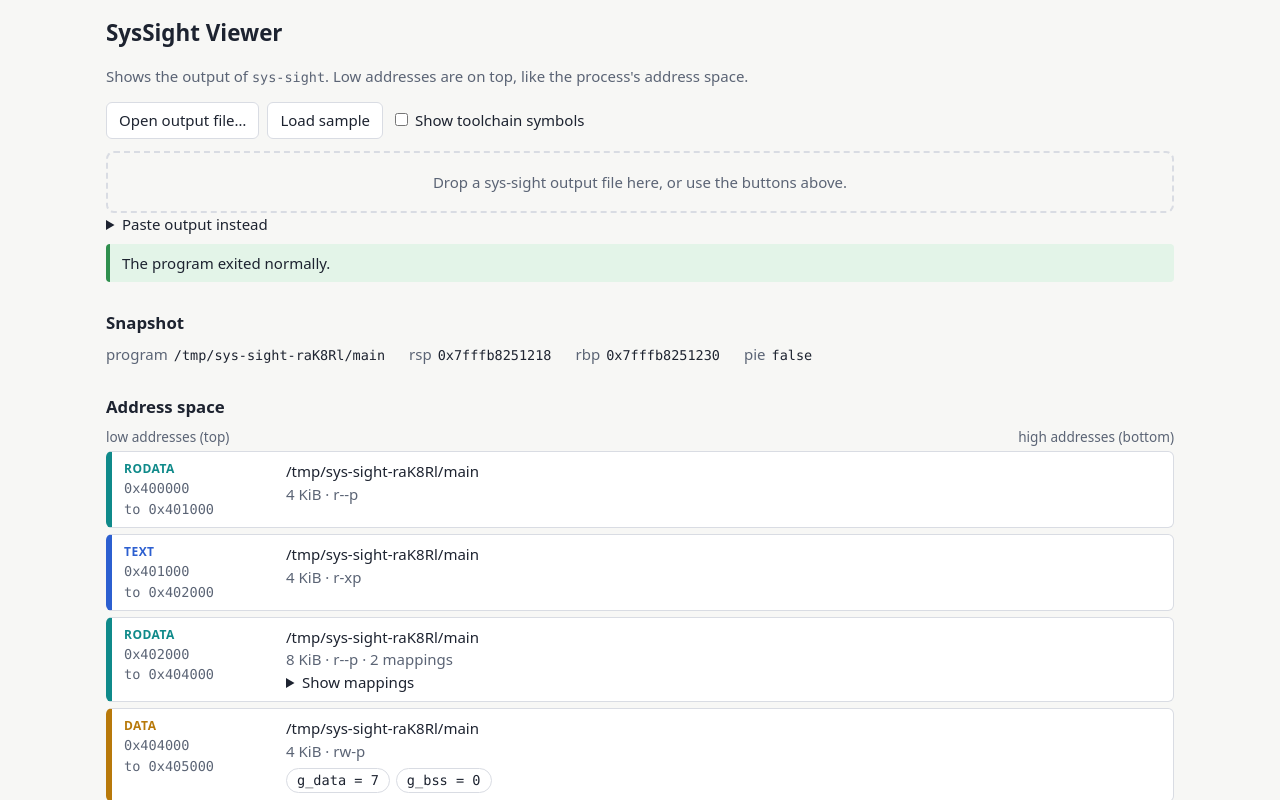
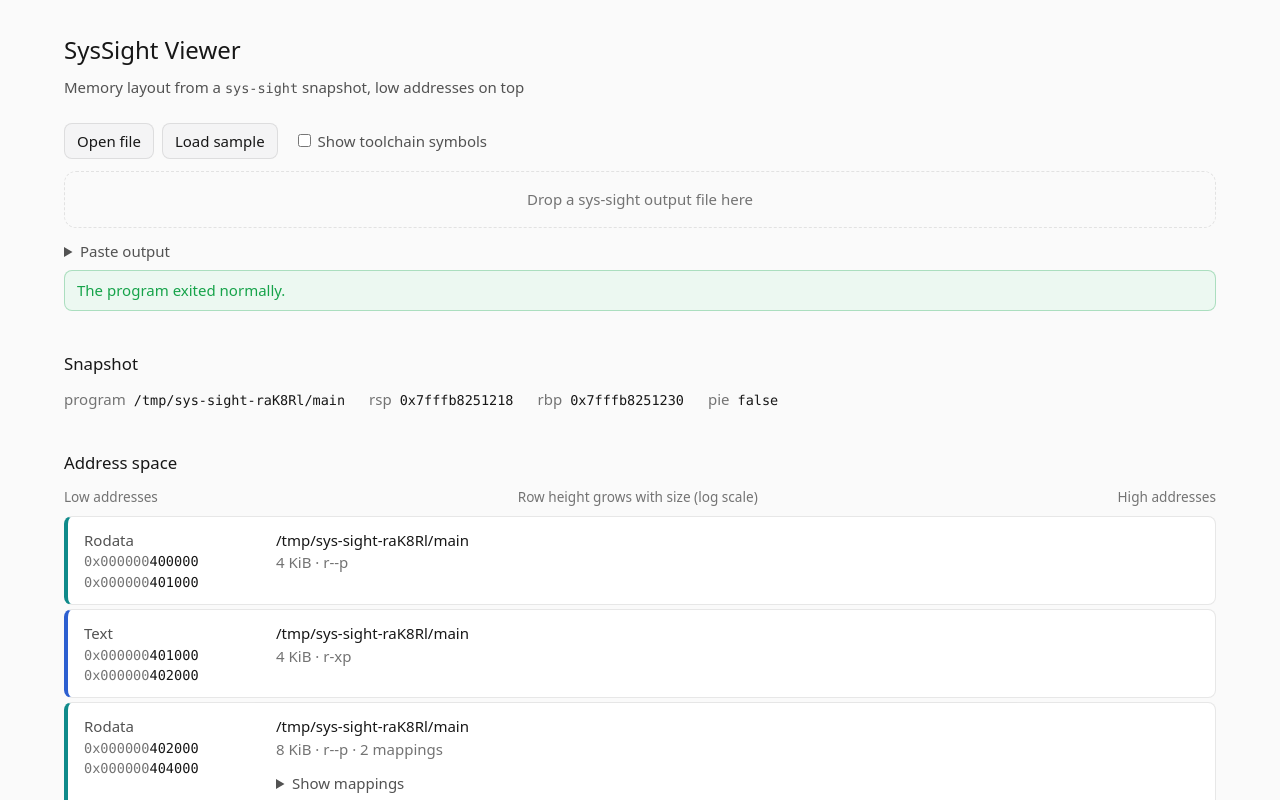
Before and after one commit to dcheon/sys-sight, a plain HTML site: page viewer/index.html in a window 1280 px wide. Both pictures are taken after a click on the button "Load sample". Shown: the top 800 px of the page. Drawn offline with Linux system fonts and the light colour scheme.

Commit message:
Update viewer and ignore coverage output in Docker context
Co-Authored-By: Claude Sonnet 5.5 <noreply@anthropic.com>

```diff
--- a/viewer/app.js
+++ b/viewer/app.js
@@ -16,6 +16,16 @@
     for (const child of children) if (child) parent.appendChild(child);
     return parent;
   }
+
+  // Constant high bytes dimmed so the digits that change read first.
+  function hexEl(value) {
+    const s = value.toString(16).padStart(12, '0');
+    const zeros = /^0*/.exec(s)[0].length;
+    return add(el('span'), el('span', 'dim', '0x' + s.slice(0, zeros)), document.createTextNode(s.slice(zeros)));
+  }
+
+  // Height grows with log2(size): 4 KiB is 64px, 1 MiB 160px, capped at 240px. Linear is useless over a 47-bit span.
+  const rowHeight = (bytes) => Math.min(240, Math.max(64, 64 + 12 * (Math.log2(Number(bytes)) - 12)));
 
   function banner(kind, text) { return el('div', 'banner ' + kind, text); }
 
@@ -59,9 +69,10 @@
   function regionRow(row) {
     const node = el('div', 'row');
     node.dataset.kind = row.kind;
+    node.style.minHeight = rowHeight(row.end - row.start) + 'px';
     const left = el('div');
-    add(left, el('div', 'kind', row.kind), el('div', 'addr', M.hex(row.start)),
-        el('div', 'addr', 'to ' + M.hex(row.end)));
+    add(left, el('div', 'kind', row.kind), add(el('div', 'addr'), hexEl(row.start)),
+        add(el('div', 'addr'), hexEl(row.end)));
 
     const body = el('div');
     const name = row.name || (row.kind === 'mmap' ? 'anonymous mapping' : row.kind);
@@ -91,7 +102,7 @@
     if (row.frames.length) {
       const frames = el('div', 'frames');
       row.frames.forEach((frame, index) => {
-        const label = (index === 0 ? 'innermost · ' : '') + (frame.function || 'unknown function');
+        const label = (index === 0 ? 'Innermost · ' : '') + (frame.function || 'unknown function');
         const box = el('div', 'frame');
         add(box, el('strong', null, label),
             el('div', 'mono muted', M.hex(frame.startBig) + ' – ' + M.hex(frame.endBig) + ' · ' +
@@ -109,7 +120,7 @@
     model.rows.forEach((row, index) => {
       const previous = model.rows[index - 1];
       if (previous && row.start > previous.end) {
-        map.appendChild(el('div', 'gap', '⋮ unmapped gap of ' + M.sizeText(row.start - previous.end)));
+        map.appendChild(el('div', 'gap', 'Unmapped, ' + M.sizeText(row.start - previous.end)));
       }
       map.appendChild(regionRow(row));
     });
@@ -146,8 +157,9 @@
 
     add(result, el('h2', null, 'Snapshot'), summary(model));
     add(result, el('h2', null, 'Address space'),
-        add(el('div', 'axis'), el('span', null, 'low addresses (top)'),
-            el('span', null, 'high addresses (bottom)')),
+        add(el('div', 'axis'), el('span', null, 'Low addresses'),
+            el('span', null, 'Row height grows with size (log scale)'),
+            el('span', null, 'High addresses')),
         renderMap(model));
 
     add(result, el('h2', null, 'Variables'));
--- a/viewer/index.html
+++ b/viewer/index.html
@@ -6,50 +6,57 @@
 <title>SysSight Viewer</title>
 <style>
 :root {
-  --bg: #f7f7f5; --panel: #ffffff; --fg: #1d2330; --muted: #5b6475; --line: #d9dce3;
-  --accent: #2456c9; --warn-bg: #fff4d6; --warn-line: #d9a400; --err-bg: #fde4e4; --err-line: #c62f2f;
-  --ok-bg: #e3f4e8; --ok-line: #2f8f4e;
+  --bg: #fafafa; --panel: #ffffff; --raised: #f4f4f5; --fg: #171717; --sec: #525252; --muted: #737373;
+  --line: rgba(23,23,23,.1); --focus: #2456c9;
+  --warn: #b7791f; --err: #dc2626; --ok: #16a34a;
   --text: #2c5fd0; --rodata: #0f8a8a; --data: #b8790a; --heap: #2f8f4e; --mmap: #7d4cc4;
   --stack: #c43d6b; --kernel: #6b7280;
+  --ease: cubic-bezier(.2,.8,.2,1);
 }
 @media (prefers-color-scheme: dark) {
   :root {
-    --bg: #14171f; --panel: #1c212c; --fg: #e6e9f0; --muted: #9aa3b5; --line: #2f3646;
-    --accent: #7ba2ff; --warn-bg: #3a3014; --warn-line: #e0b32e; --err-bg: #3d1c1c; --err-line: #ef6b6b;
-    --ok-bg: #16301f; --ok-line: #5fc47f;
+    --bg: #141415; --panel: #19191b; --raised: #232325; --fg: #ededed; --sec: #a1a1a6; --muted: #85858b;
+    --line: rgba(237,237,237,.08); --focus: #7ba2ff;
+    --warn: #e0b32e; --err: #ef6b6b; --ok: #4cc38a;
     --text: #7ba2ff; --rodata: #4cc9c9; --data: #e7a83a; --heap: #5fc47f; --mmap: #b58cf0;
     --stack: #f07aa0; --kernel: #9aa3b5;
   }
 }
 * { box-sizing: border-box; }
 body { margin: 0; background: var(--bg); color: var(--fg);
-  font: 15px/1.5 system-ui, -apple-system, "Segoe UI", sans-serif; }
-main { max-width: 1100px; margin: 0 auto; padding: 16px; }
-h1 { font-size: 1.4rem; margin: 0 0 4px; }
-h2 { font-size: 1.05rem; margin: 28px 0 8px; }
-.sub, .muted { color: var(--muted); }
+  font: 15px/1.5 system-ui, -apple-system, "Segoe UI", sans-serif; font-variant-numeric: tabular-nums; }
+main { max-width: 1200px; margin: 0 auto; padding: 32px 24px 64px; }
+h1 { font-size: 1.5rem; font-weight: 500; margin: 0 0 8px; }
+h2 { font-size: 1.05rem; font-weight: 500; margin: 40px 0 12px; }
+.sub { color: var(--sec); margin: 0; }
+.muted { color: var(--muted); }
 code, .mono { font-family: ui-monospace, "Cascadia Mono", Consolas, monospace; font-size: 0.9em; }
-button, .button { font: inherit; color: var(--fg); background: var(--panel); border: 1px solid var(--line);
-  border-radius: 6px; padding: 6px 12px; cursor: pointer; }
-button:hover, .button:hover { border-color: var(--accent); }
-:focus-visible { outline: 2px solid var(--accent); outline-offset: 2px; }
-.toolbar { display: flex; flex-wrap: wrap; gap: 8px; align-items: center; margin: 12px 0; }
+button, .button { font: inherit; color: var(--fg); background: var(--raised); border: 1px solid var(--line);
+  border-radius: 8px; padding: 6px 12px; min-height: 36px; cursor: pointer;
+  transition: background-color 120ms var(--ease), border-color 120ms var(--ease), transform 120ms var(--ease); }
+button:hover, .button:hover { border-color: var(--muted); }
+button:active, .button:active { transform: scale(.98); }
+:focus-visible { outline: 2px solid var(--focus); outline-offset: 2px; }
+.toolbar { display: flex; flex-wrap: wrap; gap: 8px; align-items: center; margin: 24px 0 12px; }
 .toolbar input[type=file] { display: none; }
-#drop { border: 2px dashed var(--line); border-radius: 8px; padding: 18px; text-align: center; color: var(--muted); }
-body.dragging #drop { border-color: var(--accent); color: var(--fg); }
-textarea { width: 100%; min-height: 110px; font: 12px ui-monospace, Consolas, monospace; color: var(--fg);
-  background: var(--panel); border: 1px solid var(--line); border-radius: 6px; padding: 8px; }
-.banner { border-left: 4px solid; border-radius: 4px; padding: 8px 12px; margin: 8px 0; }
-.banner.warn { background: var(--warn-bg); border-color: var(--warn-line); }
-.banner.error { background: var(--err-bg); border-color: var(--err-line); }
-.banner.ok { background: var(--ok-bg); border-color: var(--ok-line); }
+.toolbar > label:last-child { color: var(--sec); margin-left: 8px; }
+#drop { border: 1px dashed var(--line); border-radius: 12px; padding: 16px; text-align: center; color: var(--muted);
+  transition: border-color 120ms var(--ease), color 120ms var(--ease); }
+body.dragging #drop { border-color: var(--fg); color: var(--fg); }
+details { margin-top: 12px; }
+textarea { width: 100%; min-height: 112px; margin: 8px 0; font: 12px ui-monospace, Consolas, monospace; color: var(--fg);
+  background: var(--panel); border: 1px solid var(--line); border-radius: 8px; padding: 8px 12px; }
+.banner { border: 1px solid; border-radius: 8px; padding: 8px 12px; margin: 8px 0; }
+.banner.warn { color: var(--warn); border-color: color-mix(in srgb, var(--warn) 30%, transparent); background: color-mix(in srgb, var(--warn) 8%, var(--panel)); }
+.banner.error { color: var(--err); border-color: color-mix(in srgb, var(--err) 30%, transparent); background: color-mix(in srgb, var(--err) 8%, var(--panel)); }
+.banner.ok { color: var(--ok); border-color: color-mix(in srgb, var(--ok) 30%, transparent); background: color-mix(in srgb, var(--ok) 8%, var(--panel)); }
 .summary { display: flex; flex-wrap: wrap; gap: 4px 24px; }
-.summary div span:first-child { color: var(--muted); margin-right: 6px; }
-.axis { display: flex; justify-content: space-between; color: var(--muted); font-size: 0.85rem; margin-bottom: 4px; }
-.map { display: grid; gap: 6px; }
-.row { display: grid; grid-template-columns: 150px 1fr; gap: 12px; align-items: start;
-  background: var(--panel); border: 1px solid var(--line); border-left: 6px solid var(--kernel);
-  border-radius: 6px; padding: 8px 12px; }
+.summary div span:first-child { color: var(--muted); margin-right: 8px; }
+.axis { display: flex; justify-content: space-between; color: var(--muted); font-size: 0.85rem; margin-bottom: 8px; }
+.map { display: grid; gap: 4px; }
+.row { display: grid; grid-template-columns: 176px 1fr; gap: 16px; align-items: start;
+  background: var(--panel); border: 1px solid var(--line); border-left: 4px solid var(--kernel);
+  border-radius: 8px; padding: 12px 16px; }
 .row[data-kind=text] { border-left-color: var(--text); }
 .row[data-kind=rodata] { border-left-color: var(--rodata); }
 .row[data-kind=data] { border-left-color: var(--data); }
@@ -57,42 +64,44 @@ textarea { width: 100%; min-height: 110px; font: 12px ui-monospace, Consolas, mo
 .row[data-kind=mmap] { border-left-color: var(--mmap); }
 .row[data-kind=stack] { border-left-color: var(--stack); }
 .row[data-kind=kernel] { border-left-color: var(--kernel); }
-.addr { font-family: ui-monospace, Consolas, monospace; font-size: 0.85rem; color: var(--muted); word-break: break-all; }
-.kind { font-weight: 600; text-transform: uppercase; font-size: 0.75rem; letter-spacing: 0.04em; }
-.row[data-kind=text] .kind { color: var(--text); } .row[data-kind=rodata] .kind { color: var(--rodata); }
-.row[data-kind=data] .kind { color: var(--data); } .row[data-kind=heap] .kind { color: var(--heap); }
-.row[data-kind=mmap] .kind { color: var(--mmap); } .row[data-kind=stack] .kind { color: var(--stack); }
-.row[data-kind=kernel] .kind { color: var(--kernel); }
+.addr { font-family: ui-monospace, Consolas, monospace; font-size: 0.85rem; color: var(--fg); word-break: break-all; }
+.addr .dim { color: var(--muted); }
+.kind { font-weight: 500; color: var(--sec); text-transform: capitalize; }
 .title { overflow-wrap: anywhere; }
-.chips { display: flex; flex-wrap: wrap; gap: 6px; margin-top: 6px; }
-.chip { border: 1px solid var(--line); border-radius: 999px; padding: 1px 10px; font-size: 0.85rem; }
-.frames { display: grid; gap: 4px; margin-top: 6px; }
-.frame { border: 1px solid var(--stack); border-radius: 4px; padding: 4px 8px; font-size: 0.9rem; }
-.gap { text-align: center; color: var(--muted); font-size: 0.8rem; }
-details summary { cursor: pointer; }
-details ul { margin: 4px 0 0; padding-left: 18px; }
-table { width: 100%; border-collapse: collapse; background: var(--panel); border: 1px solid var(--line); }
-th, td { text-align: left; padding: 6px 10px; border-bottom: 1px solid var(--line); vertical-align: top; }
-th { color: var(--muted); font-weight: 600; font-size: 0.85rem; }
-.scroll { overflow-x: auto; }
-@media (max-width: 720px) { .row { grid-template-columns: 1fr; gap: 4px; } }
+.chips { display: flex; flex-wrap: wrap; gap: 4px; margin-top: 8px; }
+.chip { background: var(--raised); border-radius: 4px; padding: 2px 8px; font-size: 0.85rem; color: var(--sec); }
+.frames { display: grid; gap: 2px; margin-top: 8px; }
+.frame { background: var(--raised); border-radius: 4px; padding: 4px 12px; font-size: 0.9rem; }
+.frame strong { font-weight: 500; }
+.gap { text-align: center; color: var(--muted); font-size: 0.8rem; padding: 4px 0; }
+details summary { cursor: pointer; color: var(--sec); }
+details ul { margin: 4px 0 0; padding-left: 16px; }
+.scroll { overflow-x: auto; border: 1px solid var(--line); border-radius: 8px; background: var(--panel); }
+table { width: 100%; border-collapse: collapse; }
+th, td { text-align: left; padding: 8px 12px; border-bottom: 1px solid var(--line); vertical-align: top; }
+tbody tr:last-child td { border-bottom: 0; }
+tbody tr { transition: background-color 120ms var(--ease); }
+tbody tr:hover { background: var(--raised); }
+th { color: var(--muted); font-weight: 500; font-size: 0.85rem; }
+@media (max-width: 720px) { .row { grid-template-columns: 1fr; gap: 4px; } main { padding: 24px 16px 48px; } }
+@media (prefers-reduced-motion: reduce) { * { transition: none !important; } }
 </style>
 </head>
 <body>
 <main>
   <h1>SysSight Viewer</h1>
-  <p class="sub">Shows the output of <code>sys-sight</code>. Low addresses are on top, like the process's address space.</p>
+  <p class="sub">Memory layout from a <code>sys-sight</code> snapshot, low addresses on top</p>
 
   <div class="toolbar">
-    <label class="button" for="file">Open output file…</label>
+    <label class="button" for="file">Open file</label>
     <input id="file" type="file" accept=".jsonl,.json,.txt,text/plain">
     <button id="sample" type="button">Load sample</button>
     <label><input id="toolchain" type="checkbox"> Show toolchain symbols</label>
   </div>
-  <div id="drop">Drop a sys-sight output file here, or use the buttons above.</div>
+  <div id="drop">Drop a sys-sight output file here</div>
   <details>
-    <summary>Paste output instead</summary>
-    <label for="paste" class="muted">Paste the output of <code>sys-sight ./program</code>:</label>
+    <summary>Paste output</summary>
+    <label for="paste" class="muted">Output of <code>sys-sight ./program</code></label>
     <textarea id="paste" spellcheck="false"></textarea>
     <button id="show" type="button">Show</button>
   </details>
```
Also changed, not shown: 1 other file.
